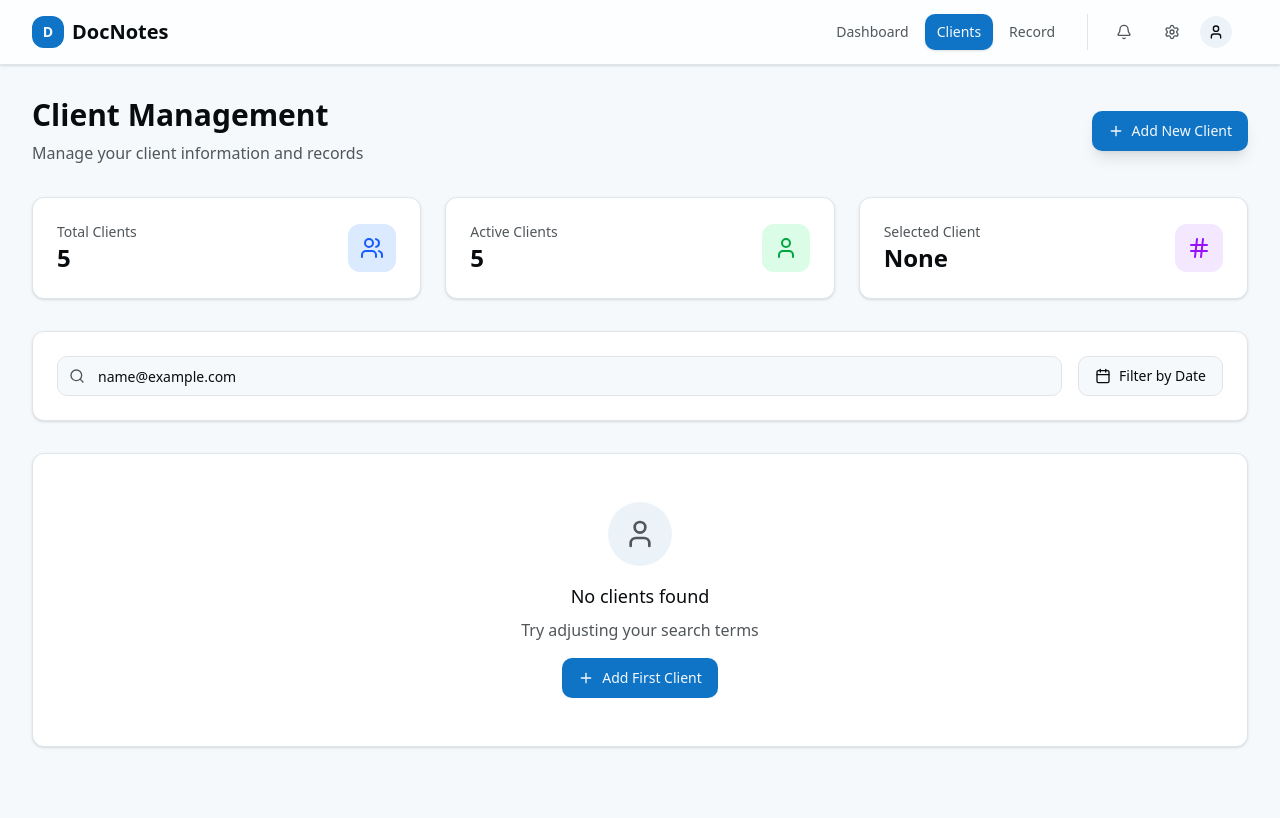
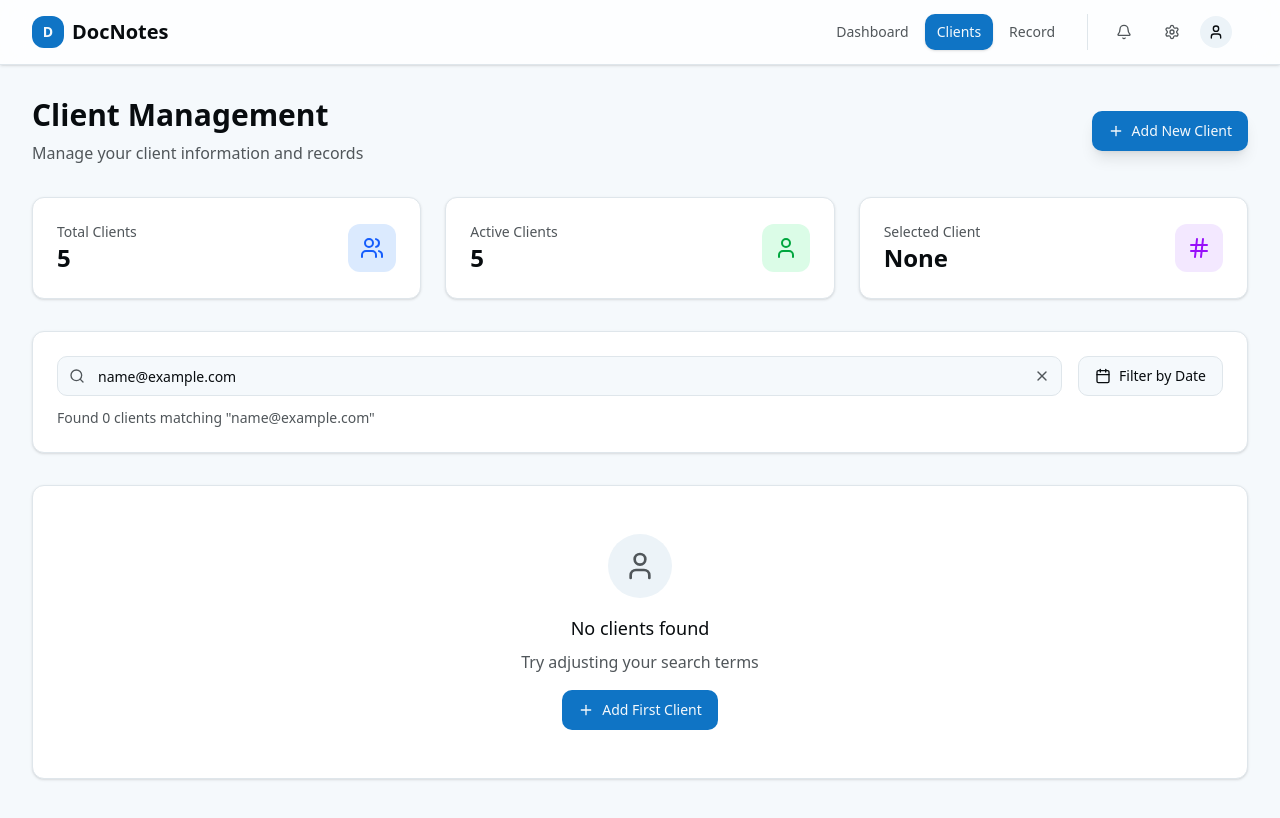
Before and after one commit to Demilade01/docnotes, a Next.js app: page /clients in a window 1280 px wide. Both pictures are taken after typing "name@example.com" into the empty fields and a click on the button "Add New Client". Shown: the top 818 px of the page. Built offline with nearby package versions, Linux system fonts and the light colour scheme.

Commit message:
feat: complete project requirements with comprehensive documentation and bonus features

```diff
--- a/app/clients/page.tsx
+++ b/app/clients/page.tsx
@@ -6,7 +6,7 @@ import { Button } from "@/components/ui/button";
 import { Input } from "@/components/ui/input";
 import { Card, CardContent, CardHeader, CardTitle } from "@/components/ui/card";
 import { Badge } from "@/components/ui/badge";
-import { Search, Plus, User, Calendar, Phone, Mail, Hash, Edit, Trash2, Users as UsersIcon } from "lucide-react";
+import { Search, Plus, User, Calendar, Phone, Mail, Hash, Edit, Trash2, Users as UsersIcon, X } from "lucide-react";
 
 export default function ClientsPage() {
   const { clients, selectedClientId, setSelectedClient, deleteClient } = useClients();
@@ -29,12 +29,17 @@ export default function ClientsPage() {
     }
   };
 
+  const clearSearch = () => {
+    setSearchTerm("");
+  };
+
   // Filter clients based on search term
   const filteredClients = clients.filter(client =>
     client.firstName.toLowerCase().includes(searchTerm.toLowerCase()) ||
     client.lastName.toLowerCase().includes(searchTerm.toLowerCase()) ||
     client.email.toLowerCase().includes(searchTerm.toLowerCase()) ||
-    client.userId.toLowerCase().includes(searchTerm.toLowerCase())
+    client.userId.toLowerCase().includes(searchTerm.toLowerCase()) ||
+    client.phone.includes(searchTerm)
   );
 
   return (
@@ -109,17 +114,30 @@ export default function ClientsPage() {
                 <Search className="absolute left-3 top-1/2 transform -translate-y-1/2 h-4 w-4 text-muted-foreground" />
                 <Input
                   type="text"
-                  placeholder="Search clients by name, email, or ID..."
+                  placeholder="Search clients by name, email, phone, or ID..."
                   value={searchTerm}
                   onChange={(e: React.ChangeEvent<HTMLInputElement>) => setSearchTerm(e.target.value)}
-                  className="pl-10"
+                  className="pl-10 pr-10"
                 />
+                {searchTerm && (
+                  <button
+                    onClick={clearSearch}
+                    className="absolute right-3 top-1/2 transform -translate-y-1/2 h-4 w-4 text-muted-foreground hover:text-foreground"
+                  >
+                    <X className="h-4 w-4" />
+                  </button>
+                )}
               </div>
               <Button variant="outline" className="border-border">
                 <Calendar className="h-4 w-4 mr-2" />
                 Filter by Date
               </Button>
             </div>
+            {searchTerm && (
+              <div className="mt-3 text-sm text-muted-foreground">
+                Found {filteredClients.length} client{filteredClients.length !== 1 ? 's' : ''} matching "{searchTerm}"
+              </div>
+            )}
           </CardContent>
         </Card>
 
```
Also changed, not shown: 1 other file (tests, documents, lock files or other folders).
